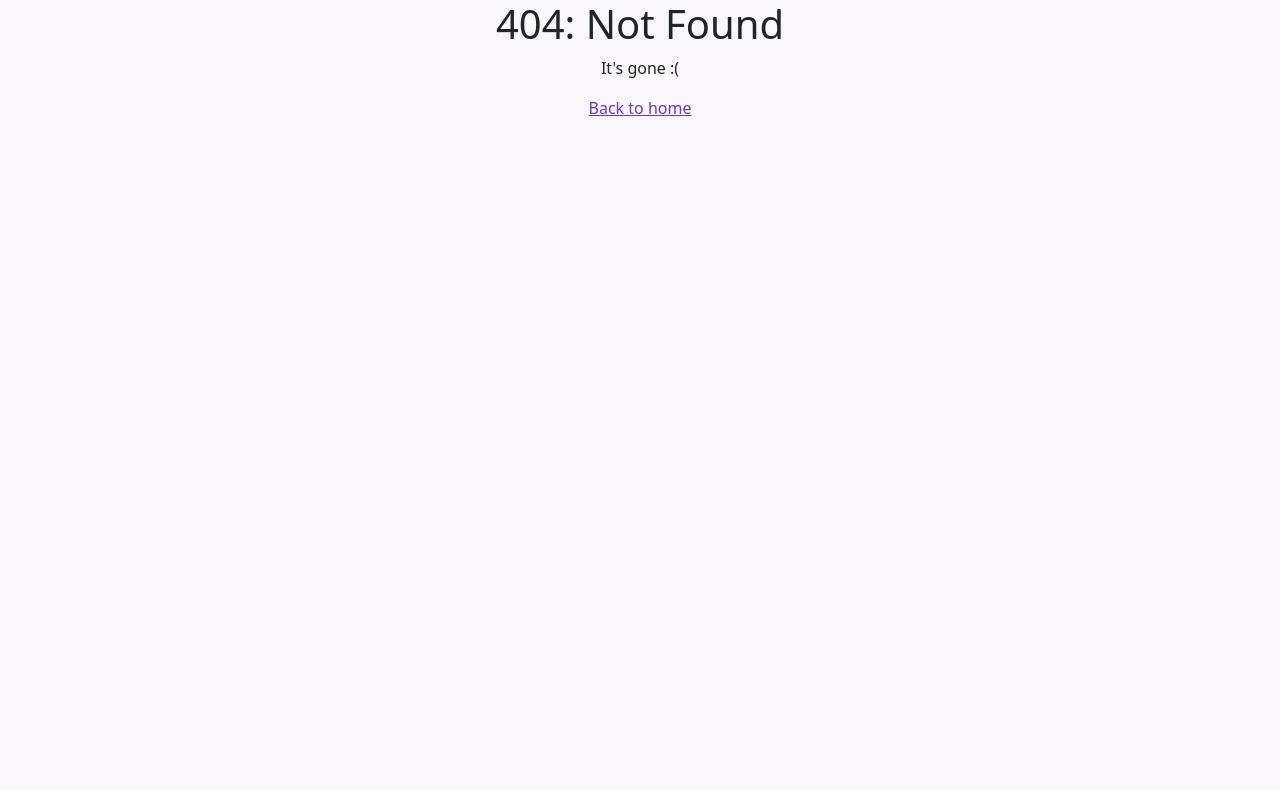
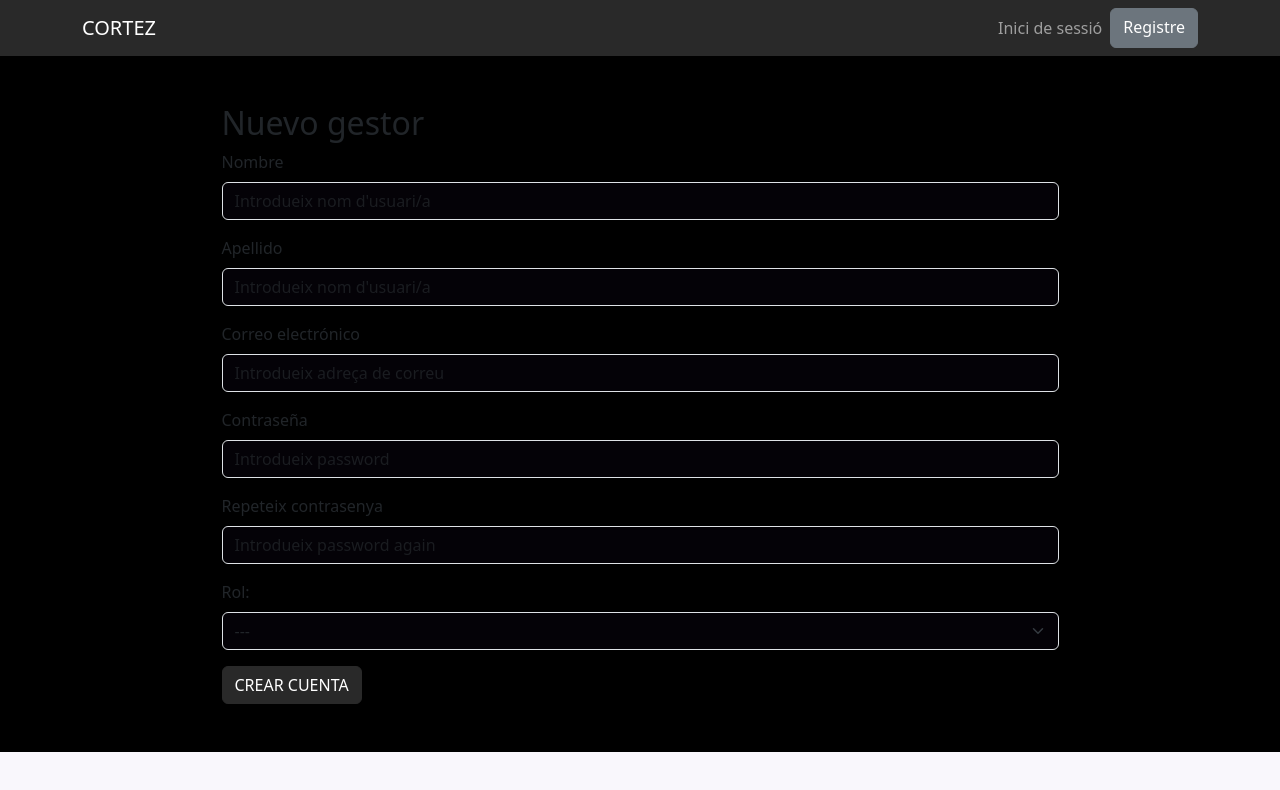
Before and after one commit to mlorenzoo/proyecto-frontend, a React (Vite) app: page /alta-gestor in a window 1280 px wide. Before the commit this address had no page. Shown: the top 790 px of the page. Built offline with nearby package versions, Linux system fonts and the light colour scheme; no server answers.

Commit message:
Some stetic changes

```diff
--- a/src/App.jsx
+++ b/src/App.jsx
@@ -14,6 +14,7 @@ import ProductList from './pages/Product/ProductList'
 import ProductView from './pages/Product/ProductView'
 import UserList from './pages/User/UserList'
 import UserView from './pages/User/UserView'
+import AltaGestor from './pages/Admin/AltaGestor'
 
 function App() {
 
@@ -40,6 +41,7 @@ function App() {
           <Route path="/products/:id" element={<ProductView />} />
           <Route path="/users" element={<UserList />} />
           <Route path="/users/:id" element={<UserView />} />
+          <Route path="/alta-gestor" element={<AltaGestor />} />
         </Routes>
       </UserContextProvider>
     </ServicesContextProvider>
--- a/src/App.scss
+++ b/src/App.scss
@@ -1,7 +1,7 @@
 //
 // Bootstrap framework + Theme
 //
-$primary: #673ab8 !default;
+$primary: #292929 !default;
 $body-bg: #673ab80a !default;
 @import "bootstrap/scss/bootstrap";
 
--- a/src/components/Header.jsx
+++ b/src/components/Header.jsx
@@ -56,21 +56,56 @@ export function Header() {
 		<header>
 			<Navbar collapseOnSelect expand="md" bg="primary" data-bs-theme="dark">
 				<Container>
-					<Navbar.Brand as={Link} to="/">React + React Bootstrap</Navbar.Brand>
+					<Navbar.Brand as={Link} to="/">CORTEZ</Navbar.Brand>
 					<Navbar.Toggle aria-controls="responsive-navbar-nav" />
 					<Navbar.Collapse id="responsive-navbar-nav" className="justify-content-end">
 						<Nav activeKey={location.pathname}>
-							<Nav.Link as={Link} to="/products" eventKey={"/products"}>Productes</Nav.Link>
-							<Nav.Link as={Link} to="/users" eventKey={"/users"}>Usuari(e)s</Nav.Link>
-							{user ? (
+						{user ? (
 								<>
-									<Nav.Link as={Link} to="/profile">{profile.role}</Nav.Link>
-									<Button variant="danger" onClick={handleLogout}>Desconnectar</Button>
+
+									{profile.role === "Admin" && (
+										<>
+											<Nav.Link as={Link} to="/alta-gestor" eventKey={"/products"}>Soy</Nav.Link>
+											<Nav.Link as={Link} to="/users" eventKey={"/users"}>Admin</Nav.Link>
+											<Nav.Link as={Link} to="/profile">{profile.role}</Nav.Link>
+											<Button variant="danger" onClick={handleLogout}>Desconnectar</Button>
+										</>
+									)}
+
+									{profile.role === "Gestor" && (
+										<>
+											<Nav.Link as={Link} to="/products" eventKey={"/products"}>Soy</Nav.Link>
+											<Nav.Link as={Link} to="/users" eventKey={"/users"}>Gestor</Nav.Link>
+											<Nav.Link as={Link} to="/profile">{profile.role}</Nav.Link>
+											<Button variant="danger" onClick={handleLogout}>Desconnectar</Button>
+										</>
+									)}
+
+									{profile.role === "Barbero" && (
+										<>
+											<Nav.Link as={Link} to="/products" eventKey={"/products"}>Soy</Nav.Link>
+											<Nav.Link as={Link} to="/users" eventKey={"/users"}>Barbero</Nav.Link>
+											<Nav.Link as={Link} to="/profile">{profile.role}</Nav.Link>
+											<Button variant="danger" onClick={handleLogout}>Desconnectar</Button>
+										</>
+									)}
+
+									{profile.role === "Cliente" && (
+										<>
+											<Nav.Link as={Link} to="/products" eventKey={"/products"}>Soy</Nav.Link>
+											<Nav.Link as={Link} to="/users" eventKey={"/users"}>Cliente</Nav.Link>
+											<Nav.Link as={Link} to="/profile">{profile.role}</Nav.Link>
+											<Button variant="danger" onClick={handleLogout}>Desconnectar</Button>
+										</>
+									)}
+
 								</>
 							) : (
 								<>
 									<Nav.Link as={Link} to="/login" eventKey={"/login"}>Inici de sessió</Nav.Link>
-									<Nav.Link as={Link} to="/register" eventKey={"/register"}>Registre</Nav.Link>
+									<Button as={Link} to="/register" variant="secondary">
+										Registre
+									</Button>
 								</>
 							)}
 						</Nav>
--- a/src/components/Layout.jsx
+++ b/src/components/Layout.jsx
@@ -5,8 +5,8 @@ const Layout = ({ children }) => {
 	return (
 		<>
 			<Header />
-			<main className="p-5">
-				<Container>{children}</Container>
+			<main className="p-5 bg-black">
+				<Container >{children}</Container>
 			</main>
 		</>
 	)
--- /dev/null
+++ b/src/pages/Admin/AltaGestor.jsx
@@ -0,0 +1,144 @@
+import { Form, Button } from 'react-bootstrap'
+import { useNavigate } from 'react-router-dom'
+import Layout from '../../components/Layout'
+import Logger from '../../library/Logger'
+import useUserContext from '../../hooks/useUserContext'
+import useServicesContext from '../../hooks/useServicesContext'
+
+import { Formik } from 'formik'
+import * as Yup from 'yup'
+
+export default function AltaGestor() {
+
+	const navigate = useNavigate()
+
+	const { authService } = useServicesContext()
+
+	async function onSubmit(data) {
+		Logger.debug("Register form submitted")
+		console.log(data)
+		// Auth
+		try {
+			await authService.doRegisterRole(data.name, data.surname, data.email, data.password, data.role)
+			navigate("/login")
+			alert("Registre OK!")
+		} catch (error) {
+			Logger.error(error.message)
+			alert("ERROR durant el registre... :_(")
+		}
+	}
+
+	const schema = Yup.object().shape({
+    name: Yup.string().required('Aquest camp és obligatori'),
+		surname: Yup.string().required('Aquest camp és obligatori'),
+		email: Yup.string().email('Introdueix una adreça de correu vàlida').required('Aquest camp és obligatori'),
+		password: Yup.string().min(6, 'La contrasenya ha de tenir com a mínim 6 caràcters').required('Aquest camp és obligatori'),
+    repeatPassword: Yup.string().oneOf([Yup.ref('password'), null], 'Les contrasenyes no coincideixen').required('Aquest camp és obligatori'),
+    role: Yup.string().notOneOf(['---'], 'Selecciona un rol').required('Selecciona un rol'),
+	});
+
+	return (
+		<Layout>
+			<section id="login" className="w-75 m-auto">
+				<h2>Nuevo gestor</h2>
+				<Formik
+					validationSchema={schema}
+					onSubmit={onSubmit}
+					initialValues={{
+						email: '',
+						password: '',
+						remember: false
+					}}
+				>
+					{({ handleSubmit, handleChange, values, touched, errors }) => (
+						<Form noValidate onSubmit={handleSubmit}>
+              <Form.Group className="mb-3" controlId="formName">
+                <Form.Label>Nombre</Form.Label>
+                <Form.Control
+                  type="text"
+                  name="name"
+                  placeholder="Introdueix nom d'usuari/a"
+                  value={values.name}
+                  onChange={handleChange}
+                  isInvalid={!!errors.name}
+                />
+                <Form.Control.Feedback type="invalid">
+                  {errors.name}
+                </Form.Control.Feedback>
+              </Form.Group>
+              <Form.Group className="mb-3" controlId="formSurname">
+                <Form.Label>Apellido</Form.Label>
+                <Form.Control
+                  type="text"
+                  name="surname"
+                  placeholder="Introdueix nom d'usuari/a"
+                  value={values.surname}
+                  onChange={handleChange}
+                  isInvalid={!!errors.surname}
+                />
+                <Form.Control.Feedback type="invalid">
+                  {errors.surname}
+                </Form.Control.Feedback>
+              </Form.Group>
+							<Form.Group className="mb-3" controlId="formEmail">
+								<Form.Label>Correo electrónico</Form.Label>
+								<Form.Control
+									type="email"
+									name="email"
+									placeholder="Introdueix adreça de correu"
+									value={values.email}
+									onChange={handleChange}
+									isInvalid={!!errors.email}
+								/>
+								<Form.Control.Feedback type="invalid">
+									{errors.email}
+								</Form.Control.Feedback>
+							</Form.Group>
+							<Form.Group className="mb-3" controlId="formPassword">
+								<Form.Label>Contraseña</Form.Label>
+								<Form.Control
+									type="password"
+									name="password"
+									placeholder="Introdueix password"
+									value={values.password}
+									onChange={handleChange}
+									isInvalid={!!errors.password}
+								/>
+								<Form.Control.Feedback type="invalid">
+									{errors.password}
+								</Form.Control.Feedback>
+							</Form.Group>
+              <Form.Group className="mb-3" controlId="formRepeatPassword">
+                <Form.Label>Repeteix contrasenya</Form.Label>
+                <Form.Control
+                  type="password"
+                  name="repeatPassword"
+                  placeholder="Introdueix password again"
+                  value={values.repeatPassword}
+                  onChange={handleChange}
+                  isInvalid={!!errors.repeatPassword}
+                />
+                <Form.Control.Feedback type="invalid">
+                  {errors.repeatPassword}
+                </Form.Control.Feedback>
+              </Form.Group>
+              <Form.Group className="mb-3" controlId="formRole">
+                <Form.Label>Rol:</Form.Label>
+                <Form.Select aria-label="Default select example" name="role" onChange={handleChange} value={values.role}>
+                  <option>---</option>
+                  <option value="Admin">Admin</option>
+                  <option value="Gestor">Gestor</option>
+                  <option value="Barbero">Barbero</option>
+                  <option value="Cliente">Cliente</option>
+                </Form.Select>
+              </Form.Group>
+              <Button variant="primary" type="submit">
+                CREAR CUENTA
+              </Button>
+						</Form>
+					)}
+				</Formik>
+			</section>
+		</Layout>
+	)
+}
--- a/src/pages/Home.css
+++ b/src/pages/Home.css
@@ -11,6 +11,7 @@
 .logo.react:hover {
   filter: drop-shadow(0 0 2em #61dafbaa);
 }
+
 
 @keyframes logo-spin {
   from {
--- a/src/pages/Home.jsx
+++ b/src/pages/Home.jsx
@@ -11,28 +11,24 @@ export default function Home() {
 
 	return (
 		<Layout>
-			<section className="text-center">
-				<div>
-					<a href="https://vitejs.dev" target="_blank">
-						<img src={viteLogo} className="logo" alt="Vite logo" />
-					</a>
-					<a href="https://react.dev" target="_blank">
-						<img src={reactLogo} className="logo react" alt="React logo" />
-					</a>
+			<div className="container">
+				<div className="row">
+					<div className="col-md-6">
+						<section className="text-center">
+							<h1>CORTEZ</h1>
+							<p className=''>Cortes exclusivos,comodidad sin igual. Únete a la experiencia de suscripción</p>
+							<h3>24,99€/mes</h3>
+							<Button variant="secondary ">SUSCRÍBETE YA</Button>{' '}
+						</section>
+					</div>
+					<div className="col-md-6">
+						<div>
+							<h2>¡Bienvenido a nuestro sitio web!</h2>
+							<p>Descubre cómo Vite y React pueden acelerar tu desarrollo web.</p>
+						</div>
+					</div>
 				</div>
-				<h1>Vite + React</h1>
-				<div className="card w-75-md m-auto">
-					<Button onClick={() => setCount((count) => count + 1)}>
-						count is {count}
-					</Button>
-					<p>
-						Edit <code>src/App.jsx</code> and save to test HMR
-					</p>
-				</div>
-				<p className="read-the-docs">
-					Click on the Vite and React logos to learn more
-				</p>
-			</section>
+			</div>
 		</Layout>
 	);
 }
--- a/src/services/API/AuthService.js
+++ b/src/services/API/AuthService.js
@@ -46,6 +46,29 @@ export default class AuthService {
     }
   }
 
+  async doRegisterRole(name, surname, email, password, role) {
+    try {
+      const url = process.env.API_URL + "/register";
+      const resp = await fetch(url, {
+        headers: {
+          "Accept": "application/json",
+          "Content-Type": "application/json"
+        },
+        method: "POST",
+        body: JSON.stringify({ name, surname, email, password, role }) // Envía los datos de registro como JSON
+      });
+      const json = await resp.json();
+      console.log(json);
+      if (json.success) {
+        return json.authToken; // Retorna el token de autenticación si el registro es exitoso
+      } else {
+        throw new Error("Unable to register");
+      }
+    } catch (error) {
+      throw error;
+    }
+  }
+
   async doLogout(authToken) {
     try {
       const url = process.env.API_URL + "/logout";
```
Also changed, not shown: src/assets/shop.jpeg (added), 1 other file (tests, documents, lock files or other folders).
